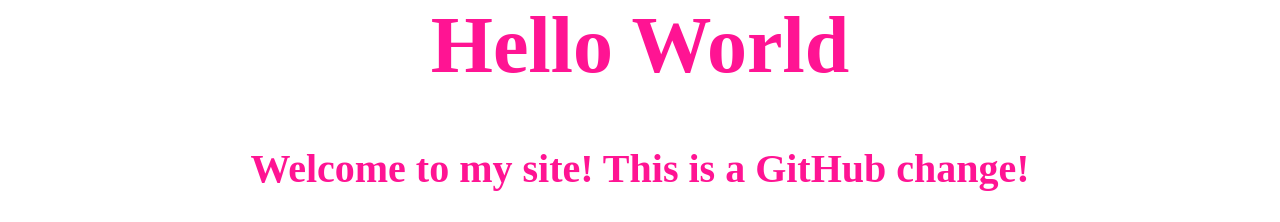
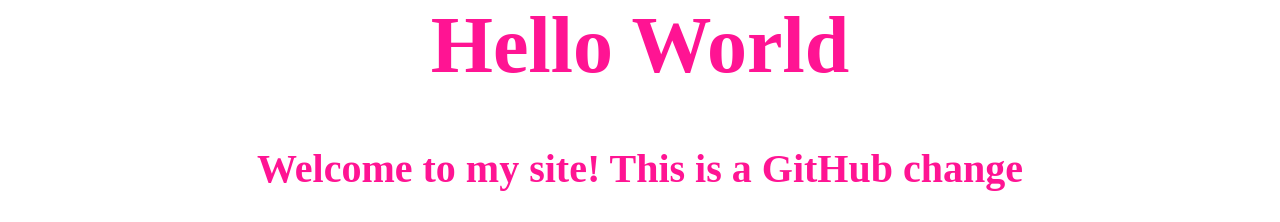
Before and after one commit to Krupa-17/Beginners-week-four, a plain HTML site: page beginners-week-one-master/Duck.html in a window 1280 px wide. Shown: the top 222 px of the page. Drawn offline with Linux system fonts and the light colour scheme.

Commit message:
Revert "GitHubchange"
This reverts commit 6c960fd5b05fbdf5f69aa60eb6a476e0f10dd024.

```diff
--- a/beginners-week-one-master/Duck.html
+++ b/beginners-week-one-master/Duck.html
@@ -7,7 +7,7 @@
 <body>
 <div><h1>Hello World</h1>
 
-<h2>Welcome to my site! This is a GitHub change!</h2>
+<h2>Welcome to my site! This is a GitHub change</h2>
 <img src="C:\Users\krupa\Desktop/duck.jpg" height=200 width=200></div>
 
 <div><p>I am currently learning to code with <a href="https://www.codefirstgirls.org.uk/" target=_"blank">Code First Girls</a>. Going over everything from how the
```
